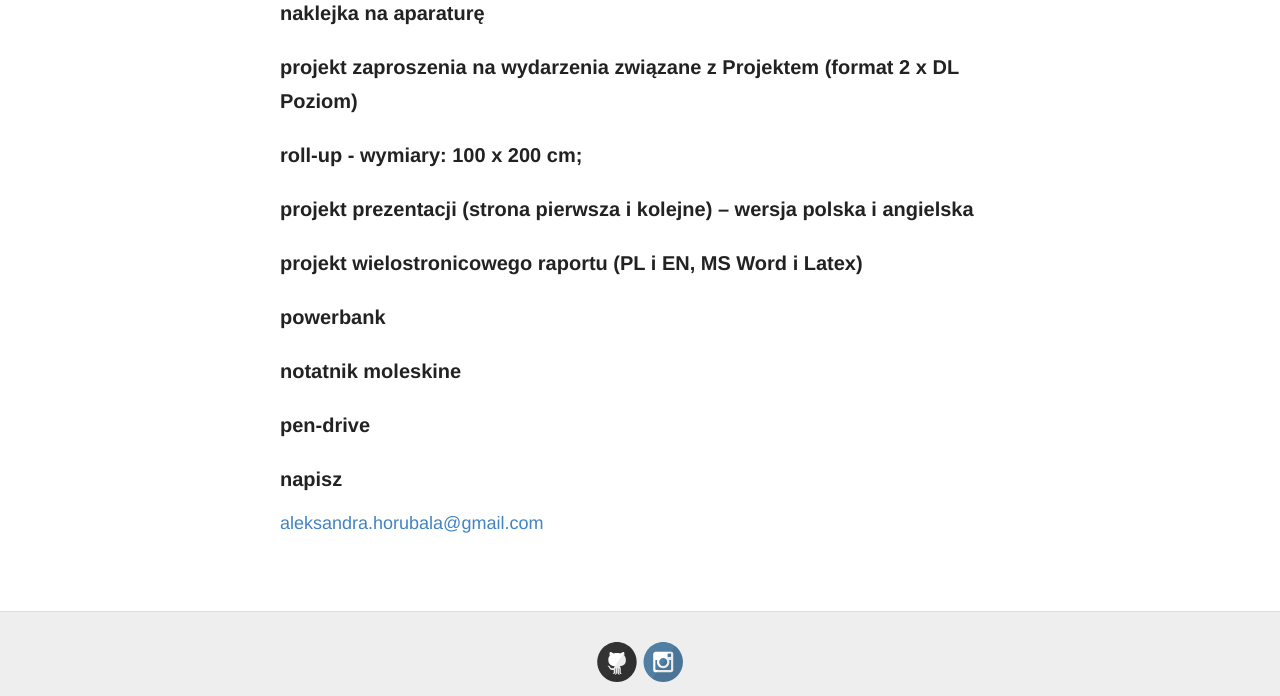
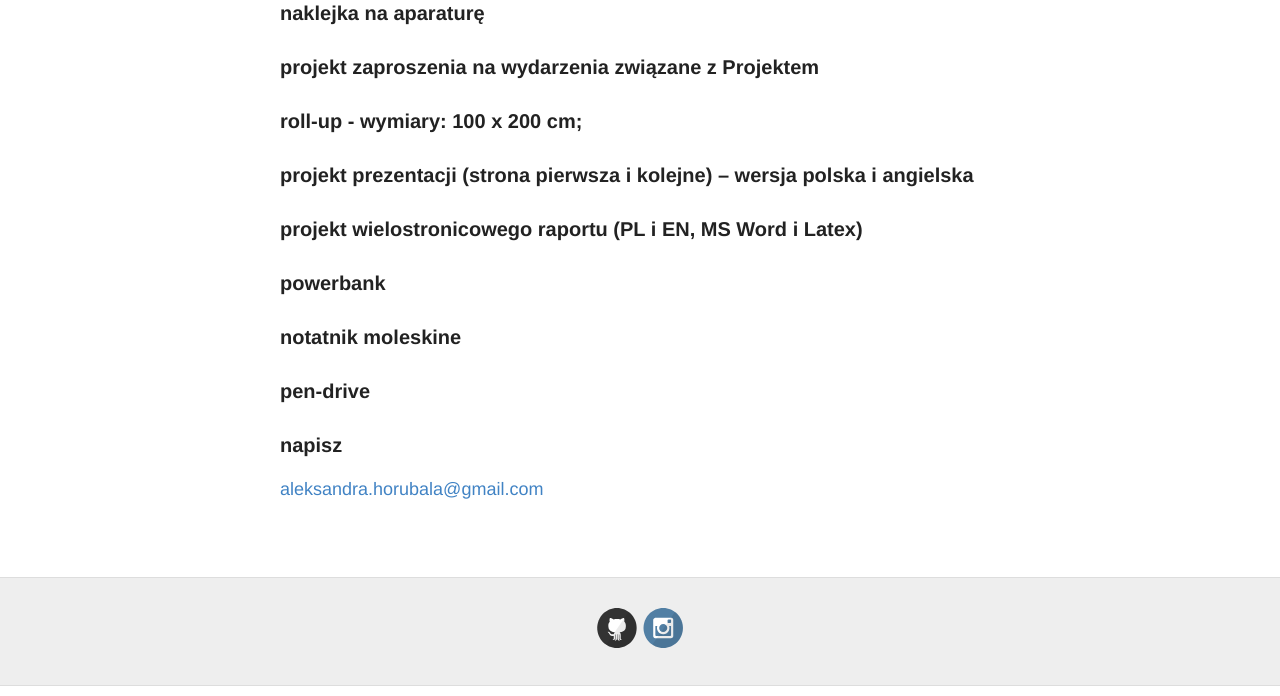
Before and after one commit to keIpie/keIpie.github.io, a Jekyll site: the page built from epw-identyfikacja.md, in a window 1280 px wide and 900 px high, scrolled down 3697 px, cut to the strip 204-900 px from the top of the window. Built offline with Jekyll 4.4.1, drawn with Linux system fonts in a browser that asks for light colours.

Commit message:
e4 epw iw tablica

```diff
--- a/epw-identyfikacja.md
+++ b/epw-identyfikacja.md
@@ -29,6 +29,7 @@
 ### tablica informacyjna
 
 <div style="background-color: #EBEBEB">
+
 <div style="text-align:center"><img src="{{ site.baseurl }}/images/epw-iw/tablica/tab1.png" onclick="toggle()" alt="a" style="width: 500px;"/></div>
 
 <div style="text-align:center"><img src="{{ site.baseurl }}/images/epw-iw/tablica/tab2.png" onclick="toggle()" alt="a" style="width: 500px;"/></div>
@@ -44,7 +45,7 @@
 
 ### naklejka na aparaturę
 
-### projekt zaproszenia na wydarzenia związane z Projektem (format 2 x DL Poziom)
+### projekt zaproszenia na wydarzenia związane z Projektem
 
 ### roll-up - wymiary: 100 x 200 cm;
 
```
